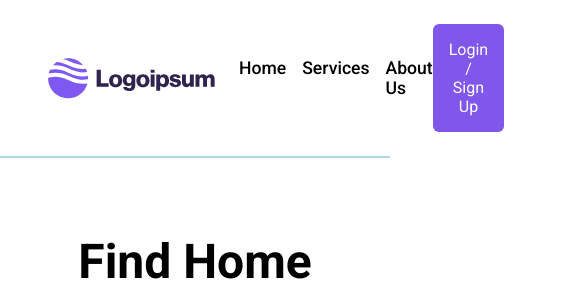
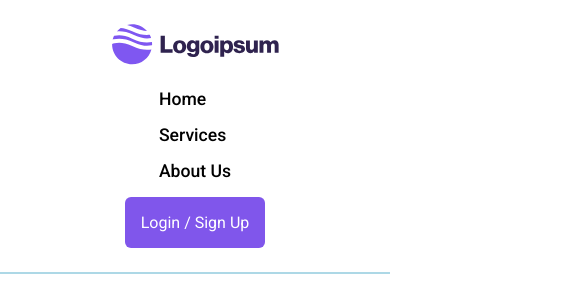
Before and after one commit to VaidasMakstutis/feac-home-service-app, a React (Vite) app: page / in a window 390 px wide. Shown: the top 304 px of the page, 585 px wide, since content can reach past the window. Built offline with nearby package versions, Linux system fonts and the light colour scheme.

Commit message:
responsive design, media queries

```diff
--- a/src/components/BusinessesList.module.scss
+++ b/src/components/BusinessesList.module.scss
@@ -1,3 +1,5 @@
+@import "../styles/variables";
+
 .businesses {
   padding-top: 3rem;
 
@@ -6,5 +8,27 @@
     gap: 1rem;
     display: grid;
     grid-template-columns: repeat(4, 1fr);
+    justify-content: center;
+    align-items: center;
+  }
+
+  // Media queries
+
+  @media screen and (max-width: $xl) {
+    .businessesContainer {
+      grid-template-columns: repeat(3, 1fr);
+    }
+  }
+
+  @media screen and (max-width: $lg) {
+    .businessesContainer {
+      grid-template-columns: repeat(2, 1fr);
+    }
+  }
+
+  @media screen and (max-width: $sm) {
+    .businessesContainer {
+      grid-template-columns: repeat(1, 1fr);
+    }
   }
 }
--- a/src/components/CategoriesList.module.scss
+++ b/src/components/CategoriesList.module.scss
@@ -3,4 +3,5 @@
   gap: 1.5rem;
   display: flex;
   flex-wrap: wrap;
+  justify-content: center;
 }
--- a/src/components/Topbar.module.scss
+++ b/src/components/Topbar.module.scss
@@ -2,6 +2,7 @@
   font-size: 1.3rem;
   padding: 1.5rem 3rem;
   display: flex;
+  flex-direction: row;
   justify-content: space-between;
   align-items: center;
   border-bottom: 2px solid lightblue;
@@ -29,3 +30,21 @@
     text-decoration: none;
   }
 }
+
+// Media queries
+
+@media screen and (max-width: $sm) {
+  .topbar {
+    flex-direction: column;
+    justify-content: center;
+
+    .leftSide,
+    .navigation {
+      flex-direction: column;
+    }
+
+    .rightSide {
+      margin-top: 1rem;
+    }
+  }
+}
--- a/src/styles/variables.scss
+++ b/src/styles/variables.scss
@@ -1,2 +1,9 @@
 $primary-color: #8056eb;
 $secondary-color: #a8a8a8;
+
+// Screens for responsive design
+
+$sm: 660px; // for mobile
+$md: 768px; // for tablets
+$lg: 992px;
+$xl: 1200px;
```
